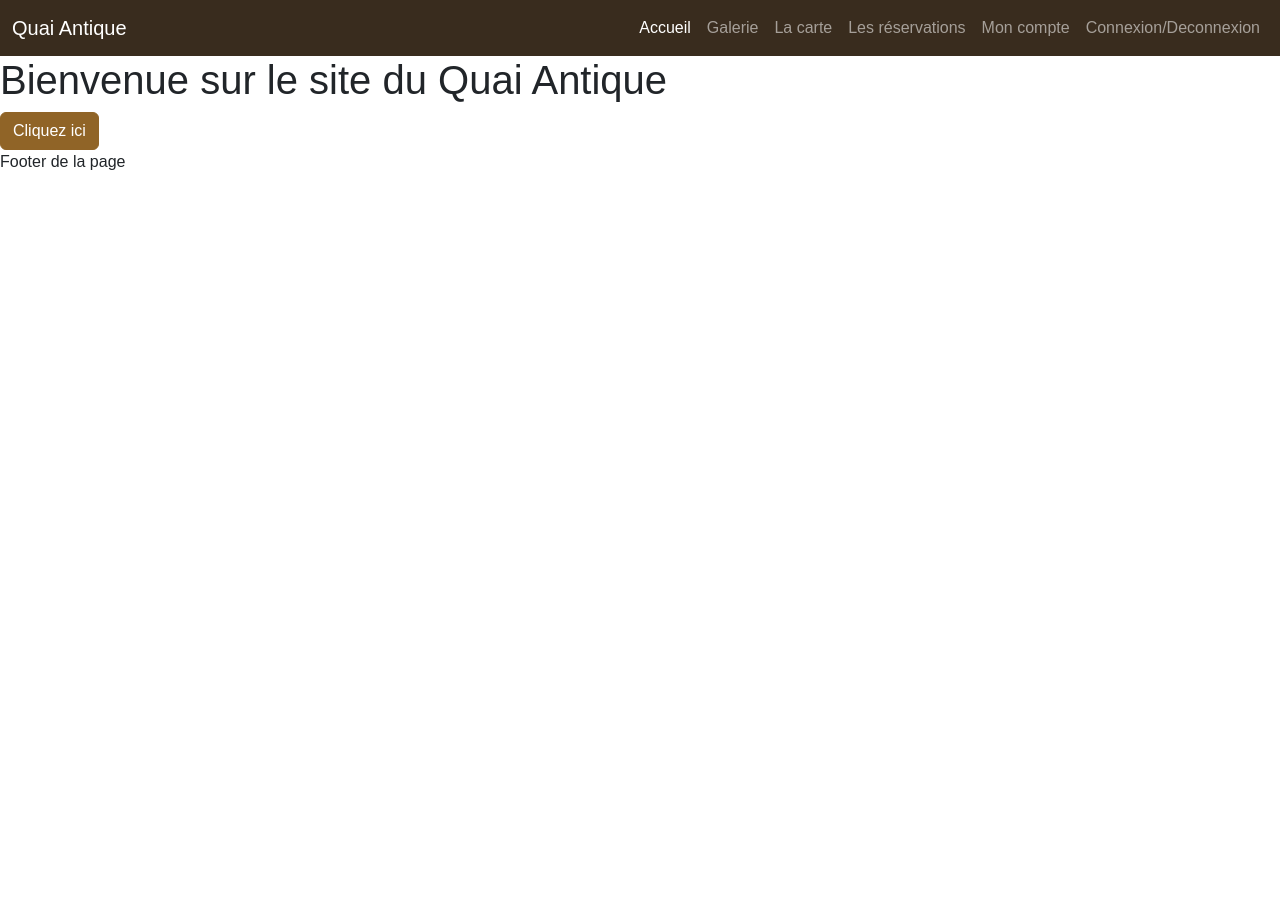
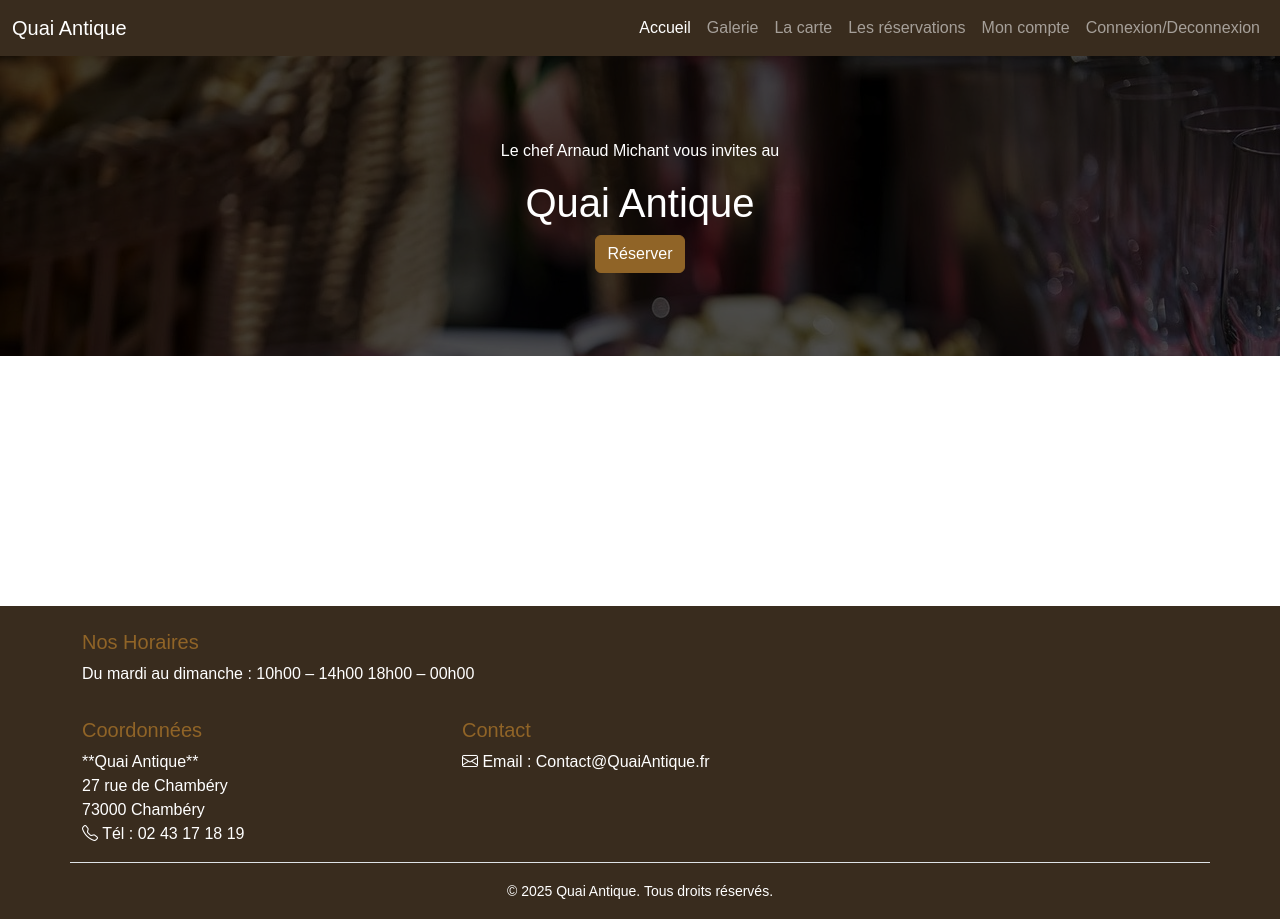
Before and after one commit to garryseven6-cpu/RestaurantQuaiAntique-Front, a website with bundled scripts: page index.html in a window 1280 px wide. Before the commit the page ends 800 px from the top, so only its background shows below. Built offline with nearby package versions, Linux system fonts and the light colour scheme; files whose address does not match are found by name.

Commit message:
ajouts images et bigtitle

```diff
--- a/index.html
+++ b/index.html
@@ -46,9 +46,43 @@
 
     </main>
 
-    <button class="btn btn-primary">Cliquez ici</button>
 
-    <footer>Footer de la page</footer>
+   <footer class="bg-dark text-white pt-4 pb-3">
+    <div class="container">
+        <div class="row text-center text-md-start">
+
+            <div class="col-12 mb-3">
+                <h3 class="text-primary fs-5">Nos Horaires</h3>
+                <ul class="list-unstyled">
+                    <li>
+                        Du mardi au dimanche :
+                        10h00 – 14h00
+                        <span class="d-block d-sm-inline-block d-md-inline-block">18h00 – 00h00</span>
+                    </li>
+               </ul>
+            </div>
+
+            <hr class="d-md-none text-light"> <div class="col-12 col-md-6 col-lg-4 mb-3">
+                <h3 class="text-primary fs-5">Coordonnées</h3>
+                <address class="mb-0">
+                    <p class="mb-0">**Quai Antique**</p>
+                    <p class="mb-0">27 rue de Chambéry</p>
+                    <p class="mb-0">73000 Chambéry</p>
+                    <p class="mb-0"><i class="bi bi-telephone"></i> Tél : <a href="tel:+33243171819" class="text-white text-decoration-none">02 43 17 18 19</a></p>
+                </address>
+            </div>
+
+            <div class="col-12 col-md-6 col-lg-4 mb-3">
+                 <h3 class="text-primary fs-5">Contact</h3>
+                 <p><i class="bi bi-envelope"></i> Email : <a href="mailto:Contact@QuaiAntique.fr" class="text-white text-decoration-none">Contact@QuaiAntique.fr</a></p>
+            </div>
+
+            <div class="col-12 text-center pt-3 border-top">
+                <small>&copy; 2025 Quai Antique. Tous droits réservés.</small>
+            </div>
+        </div>
+    </div>
+</footer>
 
 
     <script type="module" src="Router/Router.js"></script>
--- a/pages/Home.html
+++ b/pages/Home.html
@@ -1 +1,7 @@
-<h1>Bienvenue sur le site du Quai Antique</h1>
+<div class="catering text-center text-white">
+    <div class="catering-content">
+        <p>Le chef Arnaud Michant vous invites au</p>
+        <h1>Quai Antique</h1>
+        <button class="btn btn-primary">Réserver</button>
+    </div>
+</div>
--- a/scss/main.scss
+++ b/scss/main.scss
@@ -1,2 +1,44 @@
 @import url(/node_modules/bootstrap-icons/font/bootstrap-icons.css);
 @import "custom";
+
+html{
+    position: relative;
+    min-height: 100%;
+}
+
+main{
+    margin-bottom: 250px;
+}
+
+footer.footer{
+    padding: 10%;
+    position:absolute;
+    bottom: 0;
+    width: 100%;
+    height: 223px;
+}
+
+.catering {
+    position: relative;
+
+    &::before {
+        content: "";
+        position: absolute;
+        top: 0;
+        left: 0;
+        width: 100%;
+        height: 100%;
+        background-image: url(../Images_QA/catering.jpg);
+        background-size: cover;
+        filter: brightness(0.3);
+    }
+
+    .catering-content {
+        display: flex;
+        position: relative;
+        height: 300px;
+        flex-direction: column;
+        justify-content: center;
+        align-items: center;
+    }
+}
```
Also changed, not shown: Images_QA/alex-haney-CAhjZmVk5H4-unsplash.jpg (added), Images_QA/catering.jpg (added), Images_QA/chris-liverani-oCsaxvGCehM-unsplash.jpg (added), Images_QA/pablo-merchan-montes-Orz90t6o0e4-unsplash.jpg (added), Images_QA/toast-7009956_1280.jpg (added), scss/main.css, 5 other files.
